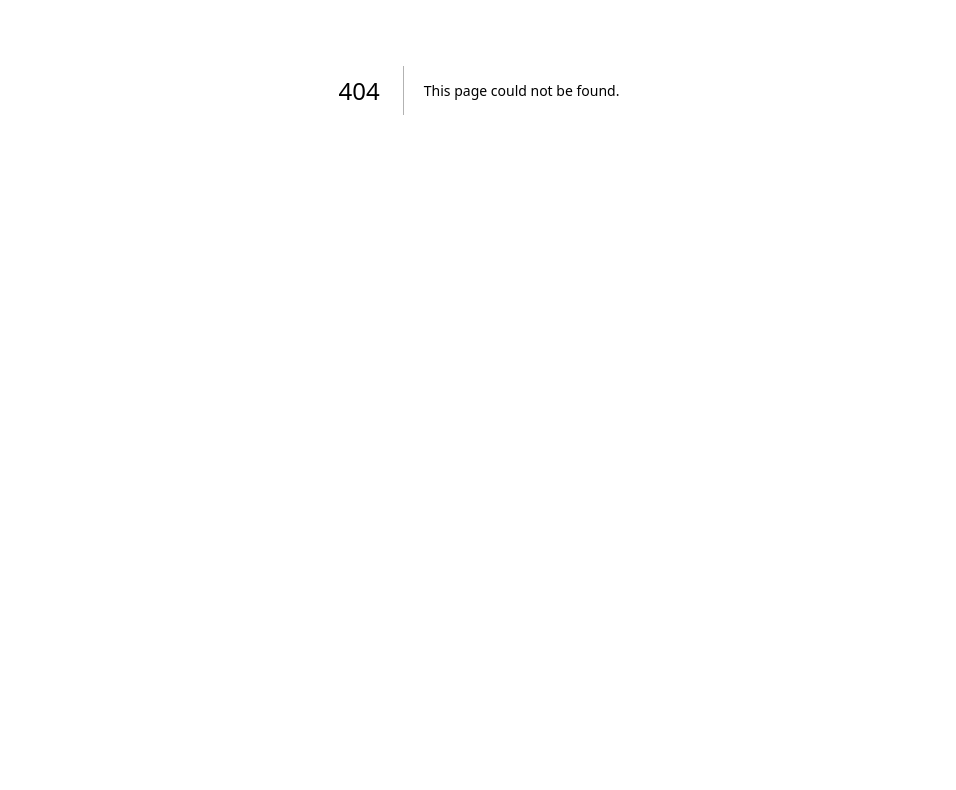
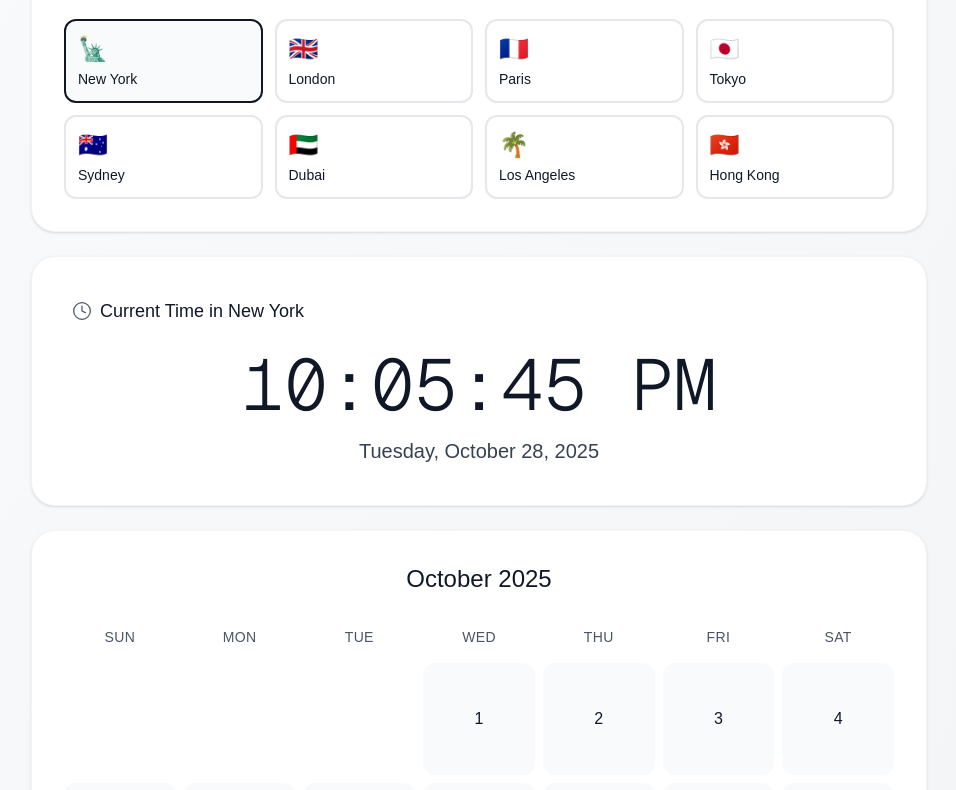
Before and after one commit to theorignalmapdcodex/mapd-weather-app_class3, a Next.js app: page /calendar in a window 1280 px wide. Before the commit this address had no page. Shown: the part 310-1100 px from the top of the page, without its empty margins (161-1117 px from the left). Before the commit the page ends 800 px from the top, so only its background shows below. Built offline with nearby package versions, Linux system fonts and the light colour scheme.

Commit message:
#10-made all initial final corrections, added the calendar page and text being visible

```diff
--- /dev/null
+++ b/src/app/calendar/page.tsx
@@ -0,0 +1,221 @@
+"use client";
+
+import { useState, useEffect } from "react";
+import { Calendar as CalendarIcon, Clock, MapPin } from "lucide-react";
+import Link from "next/link";
+
+/**
+ * Calendar Page
+ *
+ * Interactive calendar showing current date and time across different timezones
+ * Features:
+ * - Current month calendar view
+ * - Real-time clock
+ * - Major world timezone selection
+ * - Responsive design for mobile and desktop
+ */
+
+// Major world timezones
+const TIMEZONES = [
+  { name: "New York", zone: "America/New_York", flag: "🗽" },
+  { name: "London", zone: "Europe/London", flag: "🇬🇧" },
+  { name: "Paris", zone: "Europe/Paris", flag: "🇫🇷" },
+  { name: "Tokyo", zone: "Asia/Tokyo", flag: "🇯🇵" },
+  { name: "Sydney", zone: "Australia/Sydney", flag: "🇦🇺" },
+  { name: "Dubai", zone: "Asia/Dubai", flag: "🇦🇪" },
+  { name: "Los Angeles", zone: "America/Los_Angeles", flag: "🌴" },
+  { name: "Hong Kong", zone: "Asia/Hong_Kong", flag: "🇭🇰" },
+];
+
+export default function CalendarPage() {
+  const [currentDate, setCurrentDate] = useState(new Date());
+  const [selectedTimezone, setSelectedTimezone] = useState(TIMEZONES[0]);
+  const [mounted, setMounted] = useState(false);
+
+  // Update time every second
+  useEffect(() => {
+    setMounted(true);
+    const timer = setInterval(() => {
+      setCurrentDate(new Date());
+    }, 1000);
+
+    return () => clearInterval(timer);
+  }, []);
+
+  // Get calendar data for current month
+  const getCalendarDays = () => {
+    const year = currentDate.getFullYear();
+    const month = currentDate.getMonth();
+
+    const firstDay = new Date(year, month, 1);
+    const lastDay = new Date(year, month + 1, 0);
+
+    const daysInMonth = lastDay.getDate();
+    const startingDayOfWeek = firstDay.getDay();
+
+    const days = [];
+
+    // Add empty cells for days before the first of the month
+    for (let i = 0; i < startingDayOfWeek; i++) {
+      days.push(null);
+    }
+
+    // Add all days of the month
+    for (let day = 1; day <= daysInMonth; day++) {
+      days.push(day);
+    }
+
+    return days;
+  };
+
+  // Format time for selected timezone
+  const getTimeInTimezone = () => {
+    if (!mounted) return "Loading...";
+
+    return currentDate.toLocaleTimeString("en-US", {
+      timeZone: selectedTimezone.zone,
+      hour: "2-digit",
+      minute: "2-digit",
+      second: "2-digit",
+      hour12: true,
+    });
+  };
+
+  // Format date for selected timezone
+  const getDateInTimezone = () => {
+    if (!mounted) return "Loading...";
+
+    return currentDate.toLocaleDateString("en-US", {
+      timeZone: selectedTimezone.zone,
+      weekday: "long",
+      year: "numeric",
+      month: "long",
+      day: "numeric",
+    });
+  };
+
+  const monthName = currentDate.toLocaleDateString("en-US", { month: "long", year: "numeric" });
+  const today = currentDate.getDate();
+  const calendarDays = getCalendarDays();
+  const weekDays = ["Sun", "Mon", "Tue", "Wed", "Thu", "Fri", "Sat"];
+
+  return (
+    <div className="min-h-screen bg-gradient-to-br from-gray-50 to-gray-100 p-6 md:p-12 pb-24 md:pb-12">
+      <div className="max-w-4xl mx-auto">
+
+        {/* Header */}
+        <div className="mb-8 text-center">
+          <div className="flex justify-center mb-4">
+            <div className="p-4 bg-white rounded-2xl shadow-sm">
+              <CalendarIcon size={40} className="text-gray-900" strokeWidth={1.5} />
+            </div>
+          </div>
+          <h1 className="text-4xl md:text-5xl font-light mb-2 tracking-tight text-gray-900">
+            World Calendar
+          </h1>
+          <p className="text-gray-700 text-base md:text-lg font-light">
+            Current date and time across the globe
+          </p>
+        </div>
+
+        {/* Timezone Selector */}
+        <div className="bg-white rounded-3xl p-6 md:p-8 shadow-sm border border-gray-100 mb-6">
+          <div className="flex items-center gap-2 mb-4">
+            <MapPin size={20} className="text-gray-600" strokeWidth={1.5} />
+            <h2 className="text-lg font-light text-gray-900">Select Timezone</h2>
+          </div>
+
+          <div className="grid grid-cols-2 md:grid-cols-4 gap-3">
+            {TIMEZONES.map((tz) => (
+              <button
+                key={tz.zone}
+                onClick={() => setSelectedTimezone(tz)}
+                className={`p-3 rounded-xl border-2 transition-all duration-200 text-left ${
+                  selectedTimezone.zone === tz.zone
+                    ? "border-gray-900 bg-gray-50"
+                    : "border-gray-200 hover:border-gray-400"
+                }`}
+              >
+                <div className="text-2xl mb-1">{tz.flag}</div>
+                <div className="text-sm font-light text-gray-900">{tz.name}</div>
+              </button>
+            ))}
+          </div>
+        </div>
+
+        {/* Current Time Display */}
+        <div className="bg-white rounded-3xl p-8 md:p-10 shadow-sm border border-gray-100 mb-6">
+          <div className="flex items-center gap-2 mb-6">
+            <Clock size={20} className="text-gray-600" strokeWidth={1.5} />
+            <h2 className="text-lg font-light text-gray-900">
+              Current Time in {selectedTimezone.name}
+            </h2>
+          </div>
+
+          <div className="text-center">
+            <div className="text-5xl md:text-7xl font-light text-gray-900 mb-4 font-mono">
+              {getTimeInTimezone()}
+            </div>
+            <div className="text-lg md:text-xl text-gray-700 font-light">
+              {getDateInTimezone()}
+            </div>
+          </div>
+        </div>
+
+        {/* Calendar Grid */}
+        <div className="bg-white rounded-3xl p-6 md:p-8 shadow-sm border border-gray-100 mb-6">
+          <h2 className="text-2xl font-light text-gray-900 mb-6 text-center">
+            {monthName}
+          </h2>
+
+          {/* Week day headers */}
+          <div className="grid grid-cols-7 gap-2 mb-2">
+            {weekDays.map((day) => (
+              <div
+                key={day}
+                className="text-center text-xs md:text-sm font-light text-gray-600 uppercase tracking-wide py-2"
+              >
+                {day}
+              </div>
+            ))}
+          </div>
+
+          {/* Calendar days */}
+          <div className="grid grid-cols-7 gap-2">
+            {calendarDays.map((day, index) => (
+              <div
+                key={index}
+                className={`aspect-square flex items-center justify-center rounded-xl text-sm md:text-base font-light transition-colors ${
+                  day === null
+                    ? ""
+                    : day === today
+                    ? "bg-gray-900 text-white font-normal"
+                    : "bg-gray-50 text-gray-900 hover:bg-gray-100"
+                }`}
+              >
+                {day}
+              </div>
+            ))}
+          </div>
+        </div>
+
+        {/* Footer Navigation */}
+        <div className="text-center">
+          <Link
+            href="/"
+            className="text-gray-600 hover:text-gray-900 font-light text-sm transition-colors"
+          >
+            ← Back to Home
+          </Link>
+        </div>
+
+        {/* Footer */}
+        <footer className="mt-8 mb-4 text-center">
+          <p className="text-gray-700 text-sm font-light">
+            Made with 🖤 by @theoriginalmapd
+          </p>
+        </footer>
+      </div>
+    </div>
+  );
+}
--- a/src/app/weather/all-cities/page.tsx
+++ b/src/app/weather/all-cities/page.tsx
@@ -225,7 +225,7 @@ export default function AllCitiesPage() {
     <div className="bg-white rounded-3xl p-6 md:p-8 shadow-sm hover:shadow-xl transition-all duration-300 border border-gray-100">
       {/* City Name and Coordinates */}
       <div className="mb-6">
-        <h2 className="text-2xl font-light tracking-wide mb-1">
+        <h2 className="text-2xl font-light tracking-wide mb-1 text-gray-900">
           {weather.city}
         </h2>
         <p className="text-gray-600 text-sm font-light">
@@ -236,7 +236,7 @@ export default function AllCitiesPage() {
       {/* Current Temperature Display with Weather Icon - Responsive sizing */}
       <div className="flex items-start justify-between mb-6 md:mb-8">
         <div>
-          <div className="text-5xl md:text-6xl font-light mb-2">
+          <div className="text-5xl md:text-6xl font-light mb-2 text-gray-900">
             {Math.round(weather.current.temperature)}°
           </div>
           <div className="text-gray-700 text-xs md:text-sm font-light">
@@ -311,7 +311,7 @@ export default function AllCitiesPage() {
             />
           </div>
 
-          <h1 className="text-4xl md:text-5xl lg:text-6xl font-light mb-4 tracking-tight">
+          <h1 className="text-4xl md:text-5xl lg:text-6xl font-light mb-4 tracking-tight text-gray-900">
             Weather Overview
           </h1>
           <p className="text-gray-700 text-base md:text-lg font-light mb-6">
--- a/src/components/BottomNav.tsx
+++ b/src/components/BottomNav.tsx
@@ -10,7 +10,7 @@ import { Home, Search, Calendar } from "lucide-react";
  * Mobile-only fixed bottom navigation bar (hidden on desktop/laptop)
  * - Home: Navigate to main page
  * - Search: Navigate to all cities search page
- * - Calendar: Navigate to forecast/calendar view (future feature)
+ * - Calendar: Navigate to world calendar with timezone support
  *
  * Responsive design:
  * - Mobile/Tablet (< 768px): Visible with full-width layout
@@ -33,7 +33,7 @@ export function BottomNav() {
     },
     {
       name: "Calendar",
-      href: "#", // Placeholder for future feature
+      href: "/calendar",
       icon: Calendar,
     },
   ];
```
